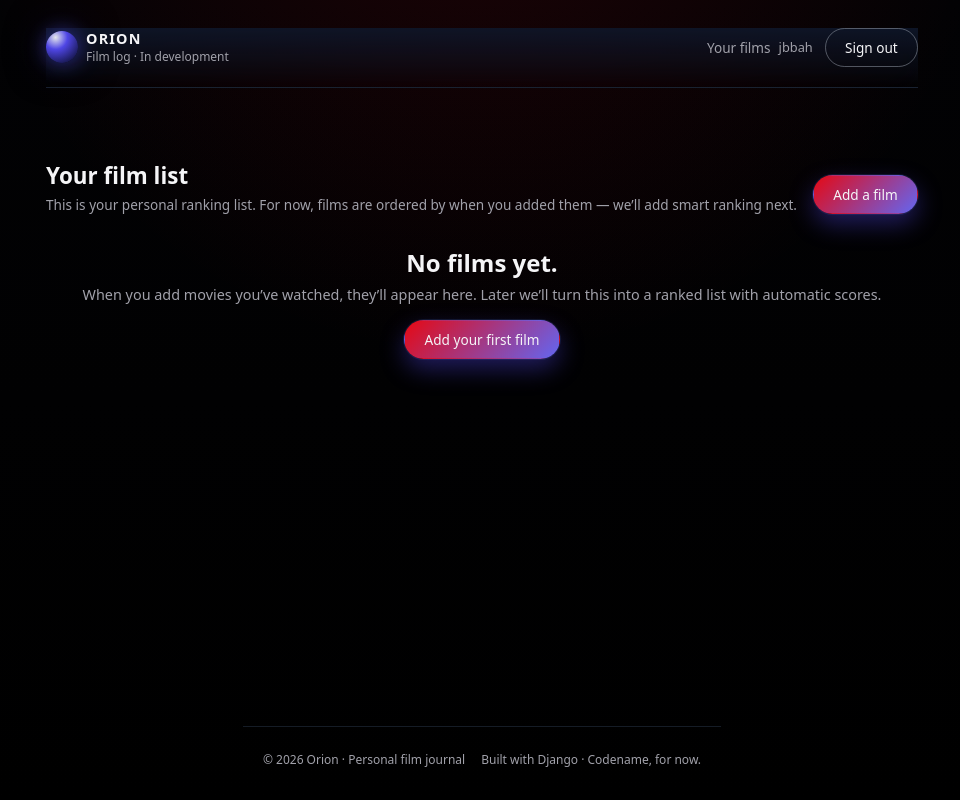
After one commit to jbahrenburg/Orion, a Django app: page /films/ in a window 1280 px wide. The commit adds this page. Shown: the whole page, without its empty margins (158-1118 px from the left). Run offline with Django 5.2, Linux system fonts and the light colour scheme; a user stored in the database is signed in; data comes from the database, SQL or seed files in the repository; both versions use the stored data as it was after the commit.

Commit message:
Add film ranking page and inital form to add a film

```diff
--- a/core/static/core/styles.css
+++ b/core/static/core/styles.css
@@ -438,3 +438,112 @@ a {
     font-size: 0.8rem;
     color: var(--muted);
 }
+
+/* SECTION / LIST LAYOUTS */
+
+.section {
+    padding-top: 2.5rem;
+}
+
+.section-header {
+    display: flex;
+    justify-content: space-between;
+    align-items: flex-end;
+    gap: 1rem;
+    margin-bottom: 1.5rem;
+}
+
+.section-title {
+    margin: 0;
+    font-size: 1.4rem;
+}
+
+.section-subtitle {
+    margin: 0.25rem 0 0;
+    font-size: 0.85rem;
+    color: var(--muted);
+}
+
+.list-card {
+    background: rgba(15, 15, 21, 0.96);
+    border-radius: 1.2rem;
+    border: 1px solid var(--border);
+    padding: 0.75rem 0.75rem 0.4rem;
+    box-shadow: 0 24px 48px rgba(0, 0, 0, 0.85);
+}
+
+.film-list {
+    list-style: none;
+    margin: 0;
+    padding: 0;
+}
+
+.film-list-item {
+    display: flex;
+    gap: 0.9rem;
+    align-items: flex-start;
+    padding: 0.6rem 0.5rem;
+    border-bottom: 1px solid rgba(39, 39, 51, 0.8);
+}
+
+.film-list-item:last-child {
+    border-bottom: none;
+}
+
+.film-rank {
+    width: 2.4rem;
+    font-size: 0.8rem;
+    text-align: right;
+    color: var(--muted);
+}
+
+.film-main {
+    flex: 1;
+}
+
+.film-title-row {
+    display: flex;
+    gap: 0.4rem;
+    align-items: baseline;
+}
+
+.film-title {
+    font-size: 0.95rem;
+}
+
+.film-year {
+    font-size: 0.8rem;
+    color: var(--muted);
+}
+
+.film-meta {
+    margin-top: 0.15rem;
+    font-size: 0.78rem;
+    color: var(--muted);
+}
+
+.film-meta-muted {
+    opacity: 0.7;
+}
+
+.empty-state {
+    margin-top: 2rem;
+    text-align: center;
+}
+
+.empty-state h2 {
+    margin-bottom: 0.4rem;
+}
+
+.empty-state p {
+    margin-top: 0;
+    margin-bottom: 1rem;
+    font-size: 0.9rem;
+    color: var(--muted);
+}
+
+.nav-user-group {
+    display: flex;
+    align-items: center;
+    gap: 0.5rem;
+}
--- a/core/templates/base.html
+++ b/core/templates/base.html
@@ -20,9 +20,14 @@
         </div>
         <div class="nav-actions">
             {% if request.user.is_authenticated %}
-                <span class="nav-user">
-                    {{ request.user.username }}
-                </span>
+                <div class="nav-user-group">
+                    <a href="{% url 'film_list' %}" class="nav-link nav-pill">
+                        Your films
+                    </a>
+                    <span class="nav-user">
+                        {{ request.user.username }}
+                    </span>
+                </div>
                 <a href="{% url 'account_logout' %}" class="btn btn-outline">Sign out</a>
             {% else %}
                 <a href="{% url 'account_login' %}" class="nav-link">Log in</a>
--- /dev/null
+++ b/core/templates/core/film_list.html
@@ -0,0 +1,62 @@
+{% extends "base.html" %}
+
+{% block title %}Your films · Orion{% endblock %}
+
+{% block content %}
+<section class="section">
+    <div class="section-header">
+        <div>
+            <h1 class="section-title">Your film list</h1>
+            <p class="section-subtitle">
+                This is your personal ranking list. For now, films are ordered
+                by when you added them — we’ll add smart ranking next.
+            </p>
+        </div>
+        <a href="{% url 'add_film' %}" class="btn btn-primary">Add a film</a>
+    </div>
+
+    {% if user_films %}
+        <div class="list-card">
+            <ul class="film-list">
+                {% for uf in user_films %}
+                    <li class="film-list-item">
+                        <span class="film-rank">#{{ uf.position }}</span>
+                        <div class="film-main">
+                            <div class="film-title-row">
+                                <span class="film-title">
+                                    {{ uf.film.title }}
+                                </span>
+                                {% if uf.film.year %}
+                                    <span class="film-year">
+                                        {{ uf.film.year }}
+                                    </span>
+                                {% endif %}
+                            </div>
+                            {% if uf.watched_at %}
+                                <div class="film-meta">
+                                    Watched {{ uf.watched_at }}
+                                </div>
+                            {% else %}
+                                <div class="film-meta film-meta-muted">
+                                    Date watched not set
+                                </div>
+                            {% endif %}
+                        </div>
+                    </li>
+                {% endfor %}
+            </ul>
+        </div>
+    {% else %}
+        <div class="empty-state">
+            <h2>No films yet.</h2>
+            <p>
+                When you add movies you’ve watched, they’ll appear here.
+                Later we’ll turn this into a ranked list with automatic scores.
+            </p>
+            <a href="{% url 'add_film' %}" class="btn btn-primary">
+                Add your first film
+            </a>
+        </div>
+    {% endif %}
+</section>
+{% endblock %}
--- a/core/views.py
+++ b/core/views.py
@@ -4,7 +4,8 @@ from django.contrib.auth import login as auth_login, logout as auth_logout
 from django.contrib.auth.decorators import login_required
 from django.shortcuts import render, redirect
 
-from .forms import SignUpForm, LoginForm
+from .forms import SignUpForm, LoginForm, AddFilmForm
+from .models import UserFilm
 
 # Create your views here.
 def landing_page(request):
@@ -49,3 +50,25 @@ def logout_view(request):
     auth_logout(request)
     messages.info(request, "You’ve been signed out.")
     return redirect("landing")
+
+@login_required
+def film_list(request):
+    films = UserFilm.objects.filter(user=request.user).select_related("film")
+    return render(request, "core/film_list.html", {"user_films": films})
+
+
+@login_required
+def add_film(request):
+    if request.method == "POST":
+        form = AddFilmForm(request.user, request.POST)
+        if form.is_valid():
+            user_film = form.save()
+            messages.success(
+                request,
+                f"Added '{user_film.film}' to your list."
+            )
+            return redirect("film_list")
+    else:
+        form = AddFilmForm(request.user)
+
+    return render(request, "core/add_film.html", {"form": form})
--- a/orion/urls.py
+++ b/orion/urls.py
@@ -26,4 +26,7 @@ urlpatterns = [
     path("signup/", core_views.signup, name="account_signup"),
     path("login/", core_views.login_view, name="account_login"),
     path("logout/", core_views.logout_view, name="account_logout"),
+
+    path("films/", core_views.film_list, name="film_list"),
+    path("films/add/", core_views.add_film, name="add_film"),
 ]
```
Also changed, not shown: core/admin.py (+13 -0 lines), core/forms.py (+59 -0 lines), core/models.py (+36 -0 lines), core/templates/core/add_film.html (added, +39 -0 lines), core/migrations/0001_initial.py (added), db.sqlite3.
